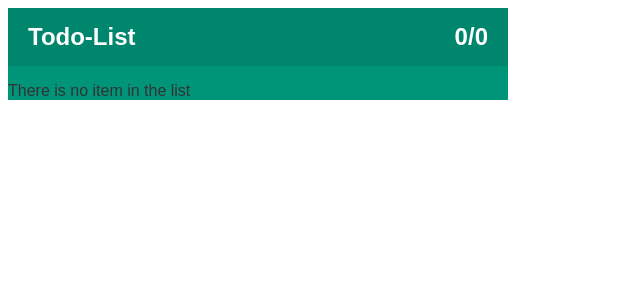
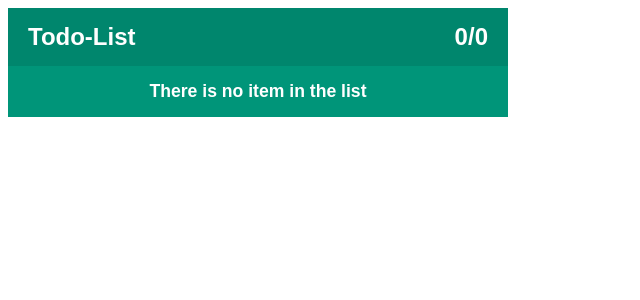
Before and after one commit to imjmakki/Svelte-Todo, a Svelte app: page / in a window 1280 px wide. Shown: the top 300 px of the page, without its empty margins (0-640 px from the left). Built offline with nearby package versions, Linux system fonts and the light colour scheme.

Commit message:
Svelte Todo

```diff
--- a/src/component/List.svelte
+++ b/src/component/List.svelte
@@ -29,5 +29,15 @@
 </div>
 
 <style>
+    .list {
+        padding: 15px;
+    }
 
+    .list-status {
+        margin: 0;
+        text-align: center;
+        color: #ffffff;
+        font-weight: bold;
+        font-size: 1.1em;
+    }
 </style>
```
